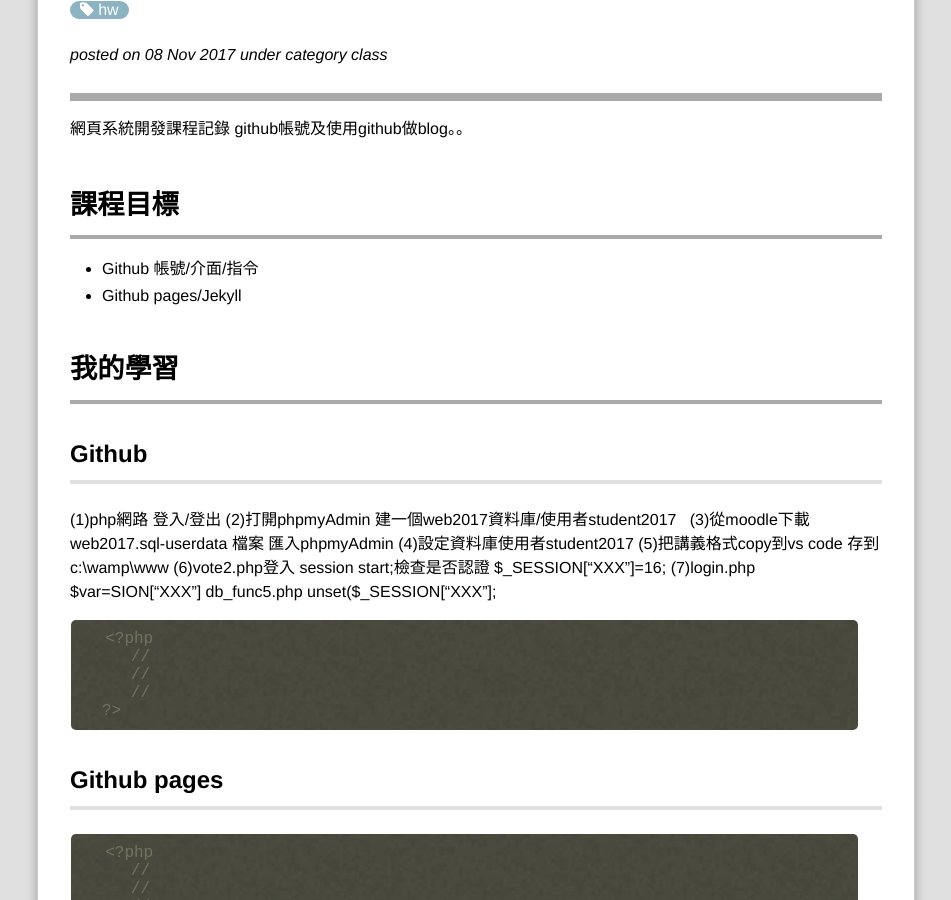
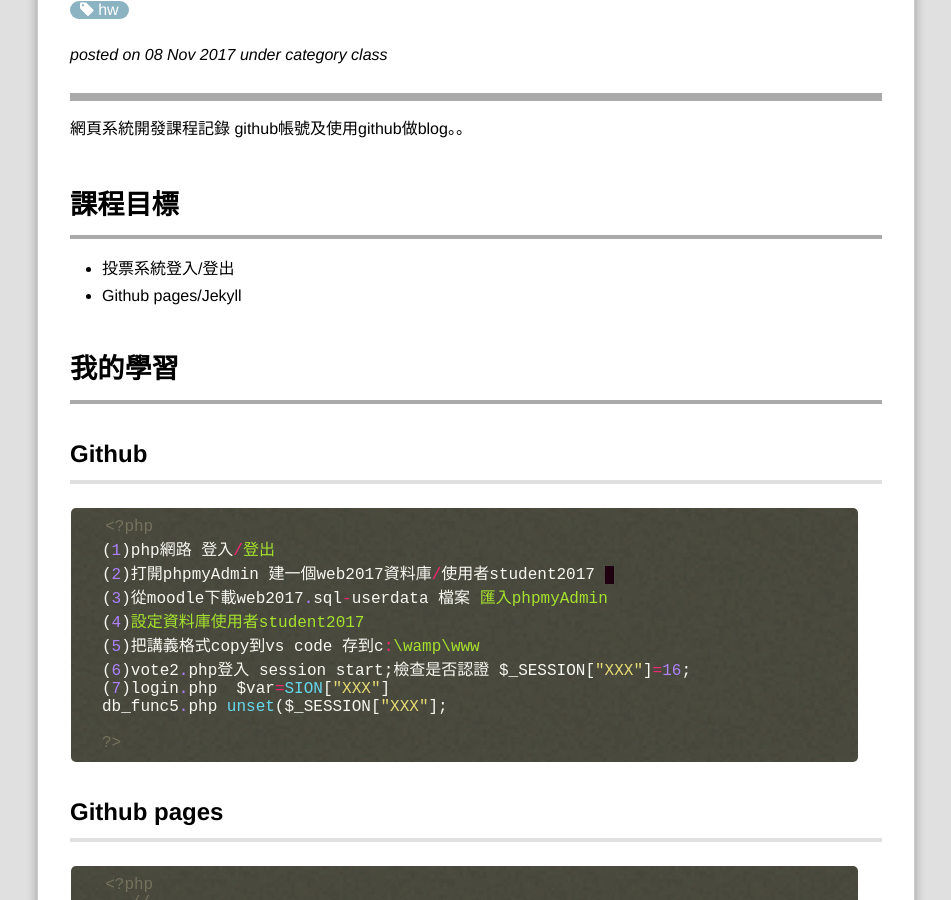
Before and after one commit to PeiyuChang/webcourse, a Jekyll site: the page built from _posts/2017-11-08-Class8.md, in a window 1280 px wide and 900 px high, scrolled down 340 px. Shown: the whole window, without its empty margins (18-969 px from the left). Built offline with Jekyll 4.4.1, drawn with Linux system fonts in a browser that asks for light colours; Markdown is read by kramdown in place of the engine named in the settings; comment, search, counter and statistics services are not loaded.

Commit message:
Update 2017-11-08-Class8.md

````diff
--- a/_posts/2017-11-08-Class8.md
+++ b/_posts/2017-11-08-Class8.md
@@ -10,12 +10,15 @@ excerpt: "第8週課程。"
 github帳號及使用github做blog。。
 
 # 課程目標
-- Github 帳號/介面/指令
+- 投票系統登入/登出
 - Github pages/Jekyll
 
 # 我的學習
 
 ##Github
+
+```php
+<?php
 (1)php網路 登入/登出
 (2)打開phpmyAdmin 建一個web2017資料庫/使用者student2017
 (3)從moodle下載web2017.sql-userdata 檔案 匯入phpmyAdmin
@@ -25,12 +28,6 @@ github帳號及使用github做blog。。
 (7)login.php  $var=SION["XXX"]
 db_func5.php unset($_SESSION["XXX"];
 
-
-```php
-<?php
-   //
-   //
-   //
 ?>
 ```
 ##Github pages
````
